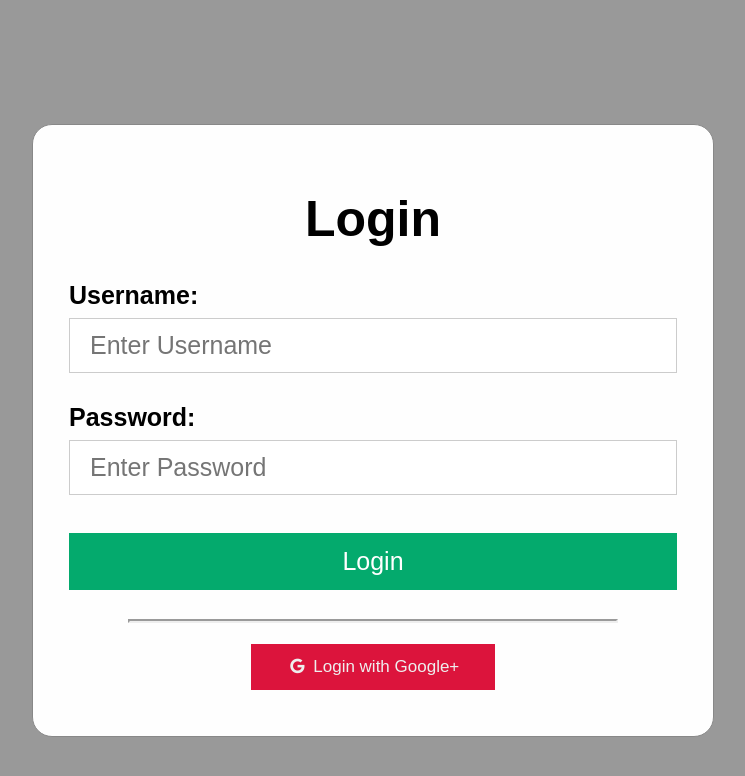
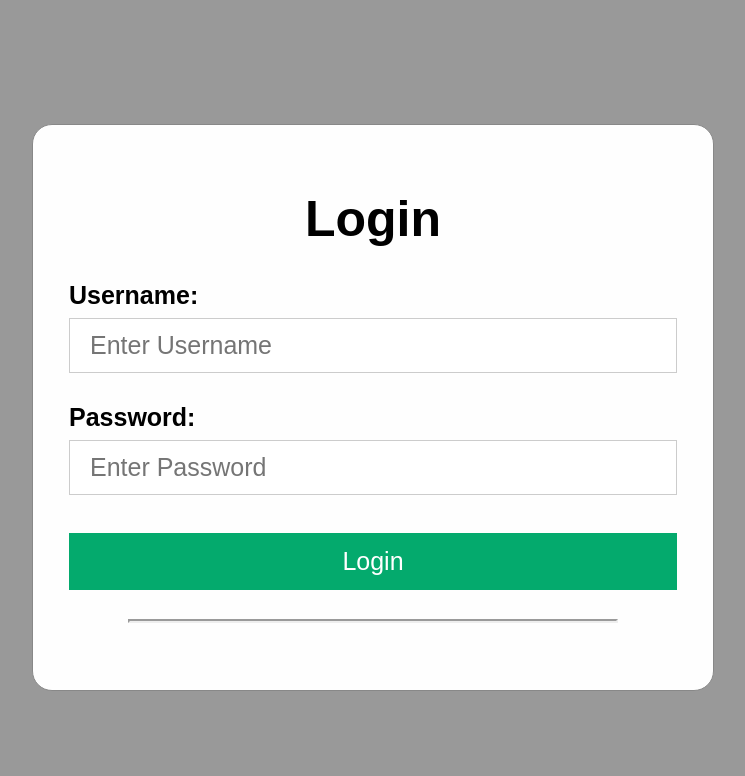
Before and after one commit to raid-coder/calcage, a plain HTML site: page login page/index.html in a window 1280 px wide. Shown: the whole page, without its empty margins (267-1012 px from the left). Drawn offline with Linux system fonts and the light colour scheme.

Commit message:
added a new sign with google

```diff
--- a/login page/index.html
+++ b/login page/index.html
@@ -2,8 +2,10 @@
 <html>
 <head>
     <meta name="viewport" content="width=device-width, initial-scale=1">
+    <meta name="google-signin-client_id" content="YOUR_CLIENT_ID.apps.googleusercontent.com">
     <link rel="stylesheet" href="style.css">
-    <link rel="stylesheet" href="https://cdnjs.cloudflare.com/ajax/libs/font-awesome/4.7.0/css/font-awesome.min.css">
+    <script src="script.js"></script>
+    <script src="https://apis.google.com/js/platform.js?onload=renderButton" async defer></script>
 </head>
 <body>
 <div class="back">
@@ -22,12 +24,8 @@
 
             <hr>
 
-            <div class="google">
-                <a href="#">
-                    <i class="fa fa-google fa-fw">
-                    </i> Login with Google+
-                </a>
-            </div>
+            <div id="signin"></div>
+
         </div>
     </form>
 </div>
```
